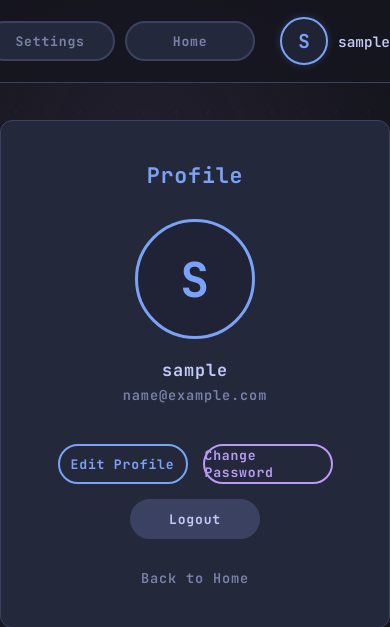
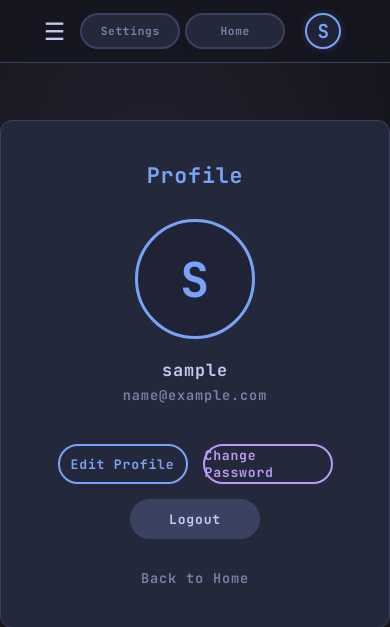
Before and after one commit to Rotmayer24/Talko, a Django app: page /accounts/profile/ in a window 390 px wide. Shown: the top 627 px of the page. Run offline with Django 5.2, Linux system fonts and the light colour scheme; the visitor is signed in with stand-in values (Sample User, id 1).

Commit message:
feat: add mobile responsive design - adapt for phones and tablets
Mobile (< 768px):
- Hide sidebar by default, show as drawer on burger menu click
- Add hamburger menu button (☰) in header
- Compact header: reduce padding, smaller buttons, hide username
- Full-width chat interface
- Smaller message sizes and padding
- Adjust button sizes for touch

Tablet (768px - 1024px):
- Sidebar width: 250px (reduced from 300px)
- Both sidebar and chat visible

Desktop (> 1024px):
- Original layout: 300px sidebar + 1fr main

Features:
- Sidebar closes when clicking outside on mobile
- Dropdown menu works on all screen sizes
- Responsive typography and spacing
- Touch-friendly button sizes
- Smooth transitions and animations

```diff
--- a/static/css/style.css
+++ b/static/css/style.css
@@ -1079,3 +1079,131 @@ textarea {
   justify-content: center;
   font-weight: 700;
 }
+
+/* Mobile Responsive Design */
+@media (max-width: 767px) {
+  /* Layout */
+  .layout {
+    grid-template-columns: 1fr;
+  }
+
+  /* Header */
+  header {
+    padding: 8px 12px;
+  }
+
+  .head-list {
+    gap: 5px;
+  }
+
+  .head-item {
+    width: 100px;
+    height: 36px;
+    font-size: 0.7rem;
+  }
+
+  .dropdown-toggle {
+    width: 100px;
+    height: 36px;
+    font-size: 0.7rem;
+    order: -1;
+  }
+
+  .header-avatar {
+    width: 36px;
+    height: 36px;
+  }
+
+  .header-username {
+    display: none;
+  }
+
+  /* Sidebar */
+  .chat {
+    display: none;
+    position: fixed;
+    left: 0;
+    top: 60px;
+    width: 80%;
+    height: calc(100vh - 60px);
+    z-index: 999;
+    border-right: 1px solid var(--tn-muted);
+    border-left: none;
+    padding: 15px 0 20px 0;
+  }
+
+  .chat.show {
+    display: flex;
+  }
+
+  /* Main content */
+  .main {
+    padding: 60px 10px 10px 10px;
+  }
+
+  .chat-messages {
+    padding: 10px;
+    gap: 8px;
+  }
+
+  .message {
+    max-width: 85%;
+    padding: 10px 12px;
+    font-size: 0.85rem;
+  }
+
+  .message-input {
+    padding: 10px 12px;
+    font-size: 0.85rem;
+  }
+
+  /* Buttons */
+  .btn-icon {
+    width: 36px;
+    height: 36px;
+    font-size: 1rem;
+  }
+
+  .btn-new-chat {
+    width: 32px;
+    height: 32px;
+    font-size: 1rem;
+  }
+
+  /* Burger menu */
+  .burger-menu {
+    display: block;
+    cursor: pointer;
+    font-size: 1.5rem;
+    color: var(--tn-text);
+    padding: 0 10px;
+    transition: all 0.22s ease;
+    list-style: none;
+  }
+
+  .burger-menu:hover {
+    color: var(--tn-blue);
+  }
+}
+
+/* Tablet Responsive Design */
+@media (min-width: 768px) and (max-width: 1023px) {
+  .layout {
+    grid-template-columns: 250px 1fr;
+  }
+
+  .chat {
+    padding: 80px 0 20px 0;
+  }
+
+  .burger-menu {
+    display: none;
+  }
+}
+
+/* Desktop */
+@media (min-width: 1024px) {
+  .burger-menu {
+    display: none;
+  }
+}
--- a/templates/index.html
+++ b/templates/index.html
@@ -12,6 +12,9 @@
     <header>
         <nav>
             <ul class="head-list">
+                {% if user.is_authenticated %}
+                    <li class="burger-menu" id="burgerMenu" onclick="toggleSidebar()">☰</li>
+                {% endif %}
                 {% if user.is_authenticated %}
                     <li class="dropdown-menu">
                         <button class="dropdown-toggle" id="dropdownToggle" onclick="toggleDropdown()">
@@ -55,6 +58,11 @@
     </header>
 
     <script>
+        function toggleSidebar() {
+            const chat = document.querySelector('.chat');
+            chat.classList.toggle('show');
+        }
+
         function toggleDropdown() {
             const dropdown = document.getElementById('dropdownContent');
             const toggle = document.getElementById('dropdownToggle');
@@ -66,9 +74,19 @@
         document.addEventListener('click', function(event) {
             const dropdown = document.getElementById('dropdownContent');
             const toggle = document.getElementById('dropdownToggle');
+            const chat = document.querySelector('.chat');
+            const burger = document.getElementById('burgerMenu');
+
             if (dropdown && toggle && !event.target.closest('.dropdown-menu')) {
                 dropdown.classList.remove('show');
                 toggle.classList.remove('active');
+            }
+
+            // Закрыть sidebar при клике вне его на мобильном
+            if (chat && burger && window.innerWidth < 768) {
+                if (!event.target.closest('.chat') && !event.target.closest('.burger-menu')) {
+                    chat.classList.remove('show');
+                }
             }
         });
     </script>
```
